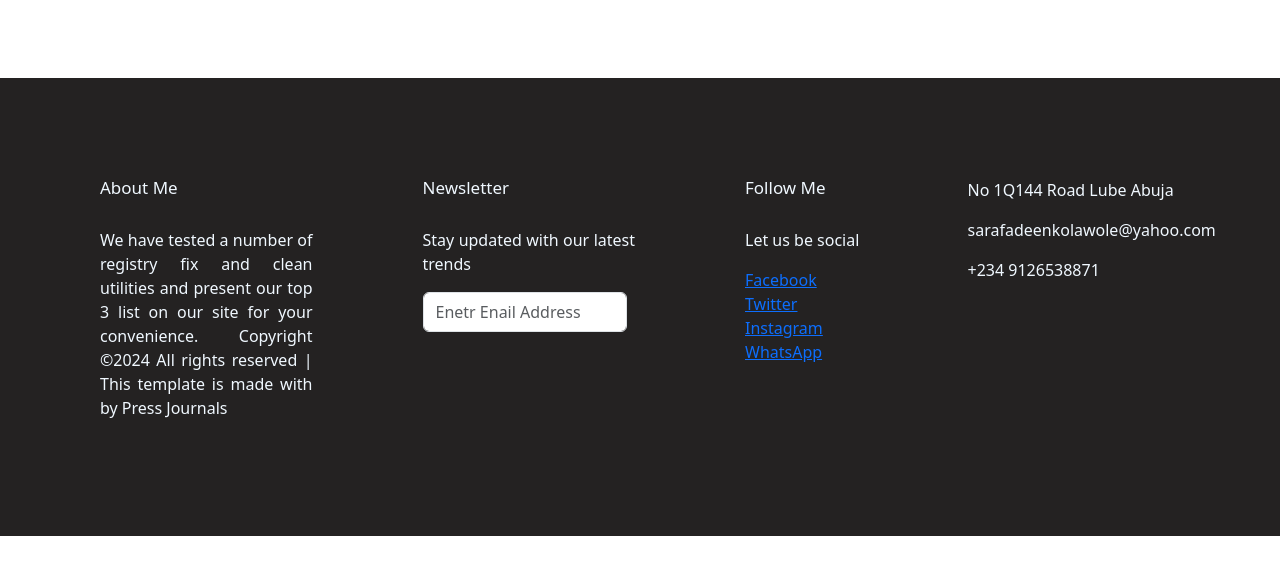
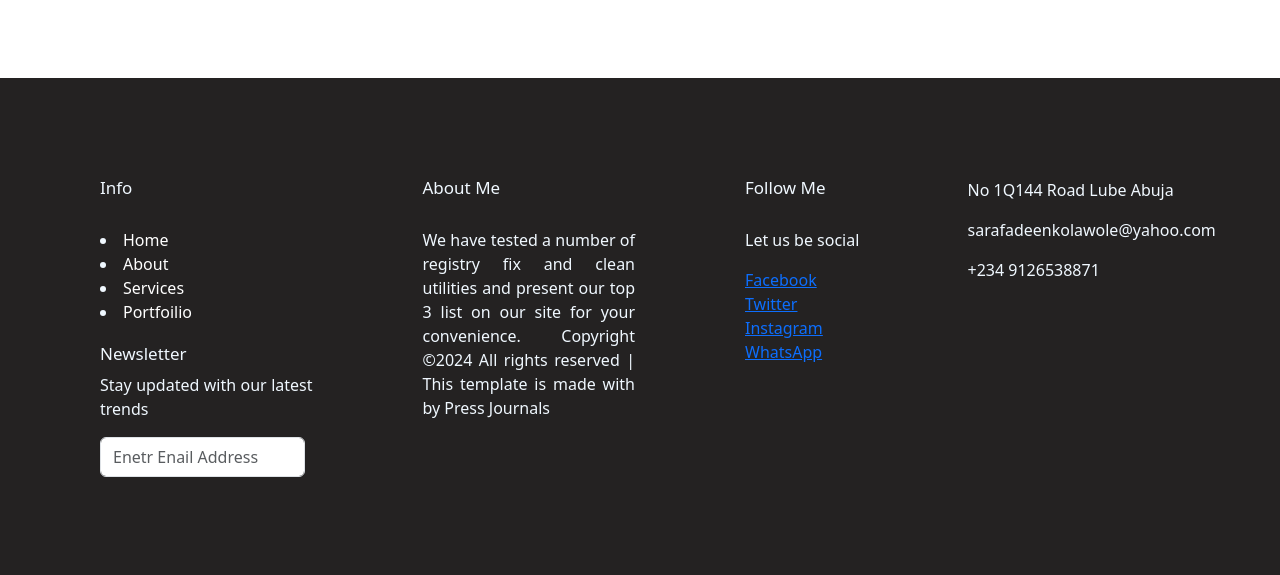
Before and after one commit to Kolawole-Sarafadeen/press-journals, a plain HTML site: page portfolio.html in a window 1280 px wide. Shown: the part 1756-2331 px from the top of the page. Before the commit the page ends 2292 px from the top, so only its background shows below. Drawn offline with Linux system fonts and the light colour scheme.

Commit message:
message of the commited files

```diff
--- a/css2.css
+++ b/css2.css
@@ -441,3 +441,9 @@
     text-decoration: none;
     color: white;
 }
+
+
+.foot-info{
+    text-decoration: none;
+    color: white;
+}
--- a/portfolio.html
+++ b/portfolio.html
@@ -121,27 +121,44 @@
         </div>
     </div>
 
-
 <footer>
 
     <div class="container4">
         <div class="item11">
-                <h1 style="font-size: 17px;margin-bottom: 30px;">About Me</h1>
-                <p>We have tested a number of registry fix and clean utilities and present our top 3 list on our site
-                    for your convenience.
-                    Copyright ©2024 All rights reserved | This template is made with by Press Journals</p>
+            <h1 style="font-size: 17px;margin-bottom: 30px;">Info</h1>
+
+            <li class="">
+                <a class="foot-info" aria-current="page" href="/">Home</a>
+            </li>
+
+            <li class="">
+                <a class="foot-info" aria-current="page" href="/about.html">About </a>
+            </li>
+
+            <li class="">
+                <a class="foot-info" aria-current="page" href="/services.html">Services </a>
+            </li>
+
+            <li class="">
+                <a class="foot-info" aria-current="page" href="/portfolio.html">Portfoilio </a>
+            </li>
+
+            <h1 style="font-size: 17px; margin-top: 20px;">Newsletter</h1>
+            <p>Stay updated with our latest trends</p>
+            <form class="d-flex" role="search">
+                <input class="form-control me-2" type="search" placeholder="Enetr Enail Address" aria-label="Search">
+                <!-- <button class="btn btn-outline-success" type="submit">Search</button> -->
+
+
         </div>
 
 
         <div class="item12">
-                <h1 style="font-size: 17px;margin-bottom: 30px;">Newsletter</h1>
-                <p>Stay updated with our latest trends</p>
-                <form class="d-flex" role="search">
-                    <input class="form-control me-2" type="search" placeholder="Enetr Enail Address"
-                        aria-label="Search">
-                    <!-- <button class="btn btn-outline-success" type="submit">Search</button> -->
-                </form>
-
+            <h1 style="font-size: 17px;margin-bottom: 30px;">About Me</h1>
+            <p>We have tested a number of registry fix and clean utilities and present our top 3 list on our
+                site
+                for your convenience.
+                Copyright ©2024 All rights reserved | This template is made with by Press Journals</p>
         </div>
 
         <div class="item13">
@@ -154,6 +171,7 @@
             <a class="navfooter2" href="#">Instagram</a> <br>
             <a href="https://wa.me/09126538871" target="_blank" rel="noopener noreferrer">WhatsApp</a>
         </div>
+
 
         <div class="item14">
             <p style="color: aliceblue;">No 1Q144 Road Lube Abuja</p>
```
Also changed, not shown: about.html (+33 -12 lines), index.html (+40 -20 lines), services.html (+31 -15 lines), images/graphic design image.jpg (added), 1 other file. Lines whose indentation alone changed are shown as unchanged.
